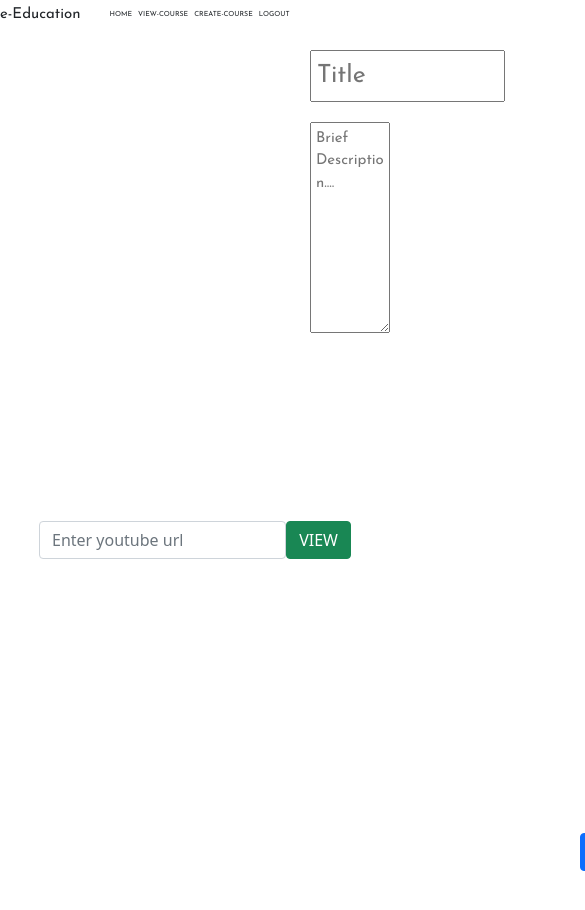
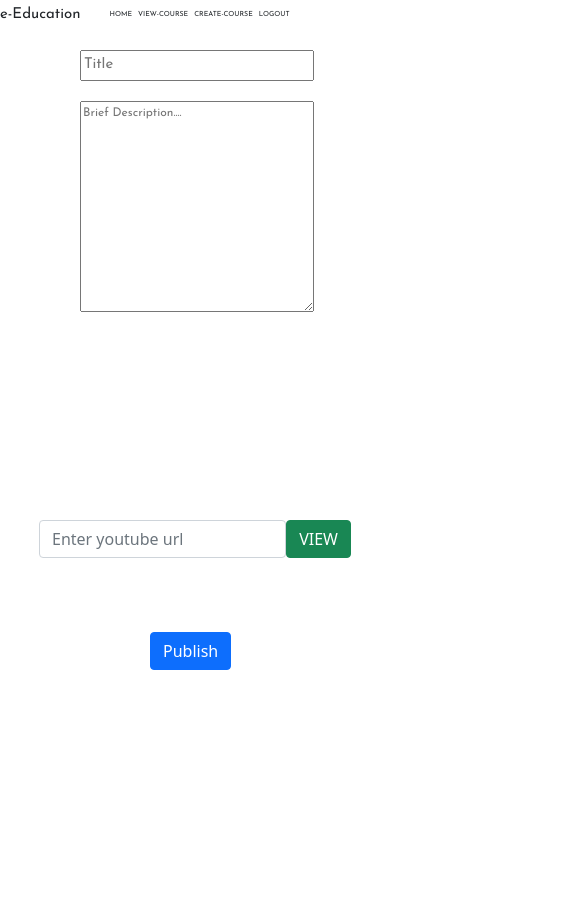
Before and after one commit to thilip2001/stepup_project1, a React (Create React App) app: page /create in a window 390 px wide. Shown: the top 910 px of the page, 585 px wide, since content can reach past the window. Built offline with nearby package versions, Linux system fonts and the light colour scheme.

Commit message:
media query added

```diff
--- a/src/pages/create/create.css
+++ b/src/pages/create/create.css
@@ -37,3 +37,37 @@
     margin-bottom: 50 px;
     margin-top: 500px;
 }
+@media (max-width: 400px){
+    .createFormGroup{
+        margin-left: 80px;
+        display: flex;
+        align-items: center;
+    }
+
+    .createInput{
+        font-size: 15px;
+        padding: 2px;
+        width: 60vw;
+        top: 150px;
+        font-family: 'josefin sans',sans-serif;
+
+    }
+    .createInput:focus{
+        outline:black;
+    }
+    .createText{
+        font-size: 12px;
+        margin-top: 20px;
+        height: 25vh;
+        outline: grey;
+        font-family: 'josefin sans',sans-serif;
+        margin-bottom: 20px;
+    }
+    .createSubmit{
+        position: absolute;
+        align-items: center;
+        margin-left: 150px;
+        margin-bottom: 50 px;
+        margin-top: 300px;
+    }
+}
--- a/src/pages/youtube/youtube.css
+++ b/src/pages/youtube/youtube.css
@@ -28,13 +28,6 @@
     margin-top: 30px;
     margin-bottom: 50px;
   }
-
-  @media(max-width: 768px){
-    .wrapper .form, .wrapper .youtubeBox{
-      width: 80%;
-    }
-  }
-
   .wrapper .youtubeBox .player{
     width: 100%;
     height: 100%;
@@ -50,9 +43,21 @@
     font-weight: 600;
     color: red;
   }
-
   @media(max-width: 768px){
+    .wrapper .form, .wrapper .youtubeBox{
+      width: 80%;
+    }
     .error-msg{
       width: 100%;
+      margin-left: 80px;
+      margin-top: 10px;
+    }
+    .wrapper .youtubeBox .player{
+      width: 100%;
+      height: 100%;
+      min-height: 60%;
+      max-height: 60%;
+      max-width: 100%;
+      min-width: 100%;
     }
   }
```
